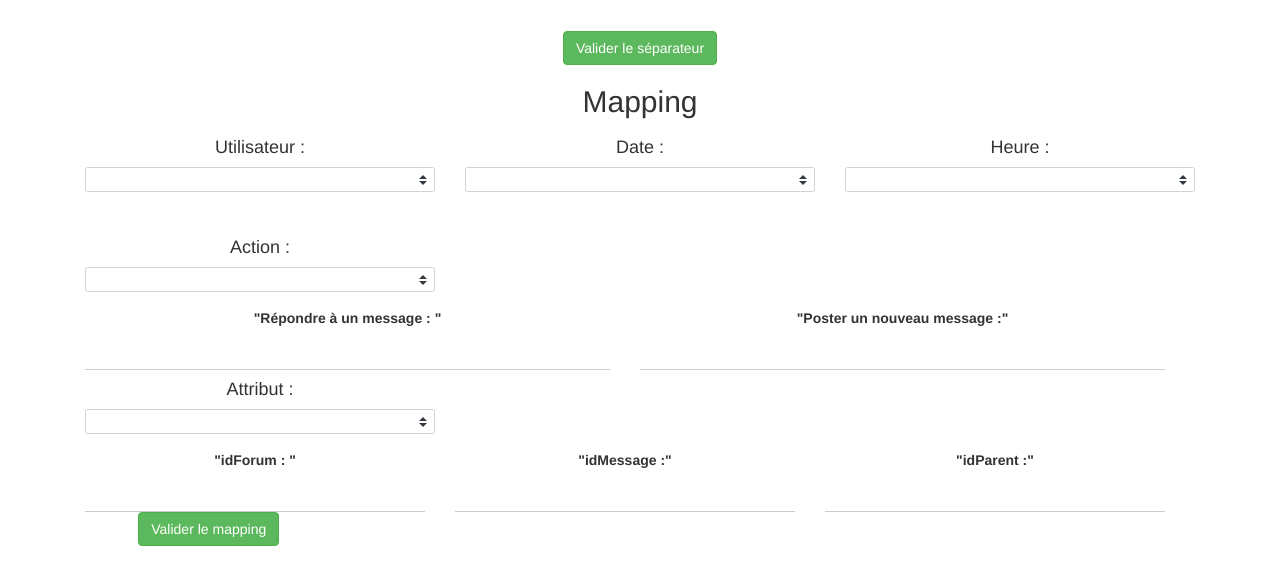
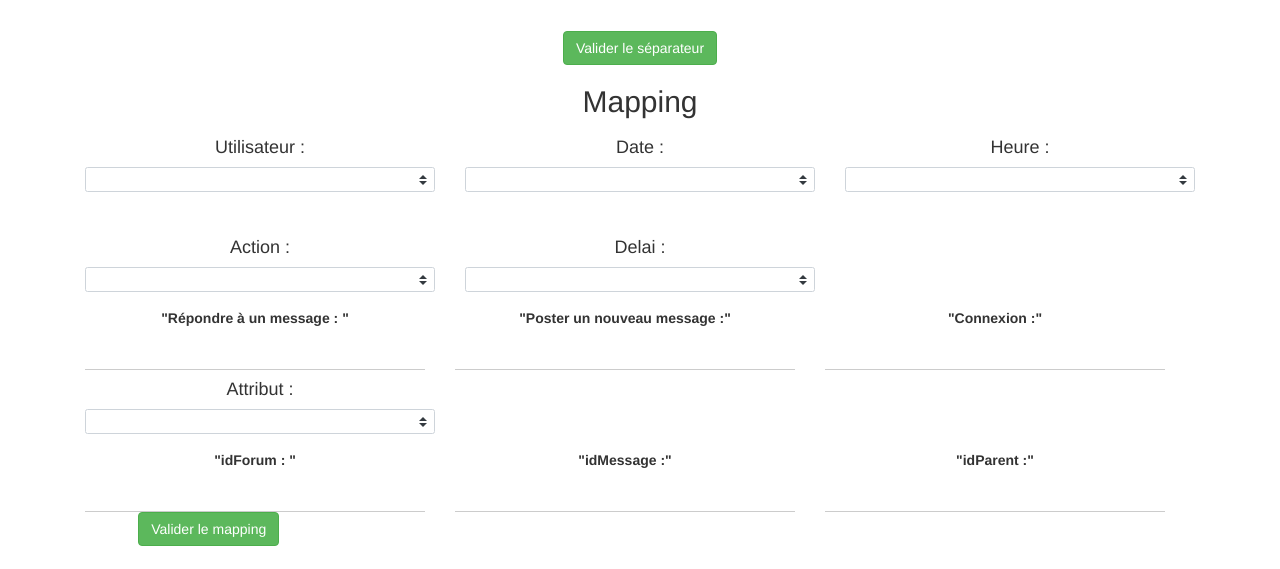
Before and after one commit to Anthony-Lardy/Collaviz, a Django app: page /collaviz in a window 1280 px wide. Shown: the part 1087-1656 px from the top of the page. Run offline with Django 3.2, Linux system fonts and the light colour scheme; lists and menus that the app fills with data are empty; some libraries are stand-ins or nearby versions.

Commit message:
Mapping Ajout Delai Connexion

```diff
--- a/collaviz/siteCollaviz/templates/siteCollaviz/accueil.html
+++ b/collaviz/siteCollaviz/templates/siteCollaviz/accueil.html
@@ -102,15 +102,23 @@
       <div id="action" class="col-4">
         <h4>Action : </h4>
         <select id="actionCol" class="browser-default custom-select"></select>
+      </div>
+      <div id="delai" class="col-4">
+        <h4>Delai : </h4>
+        <select id="delaiCol" class="browser-default custom-select"></select>
       </div><br><br><br><br>
       <div class="row col-12">
-        <div class="col-6">
+        <div class="col-4">
           <label>"Répondre à un message : "</label>
           <input id="repondreMessage" class="w3-input" type="text">
         </div>
-        <div class="col-6">
+        <div class="col-4">
           <label>"Poster un nouveau message :"</label>
           <input id="creerMessage" class="w3-input" type="text">
+        </div>
+        <div class="col-4">
+          <label>"Connexion :"</label>
+          <input id="connexion" class="w3-input" type="text">
         </div>
       </div>
       <div id="attribut" class="col-4">
@@ -328,9 +336,9 @@
       type: "POST",
       url: "/mappingDonnees",
       data: {fichier: $("#mappingFichier").find('option:selected').text(), utilisateur: $("#utilisateurCol").find('option:selected').text(), heure: $("#heureCol").find('option:selected').text(),
-      date: $("#dateCol").find('option:selected').text(), titre: $("#actionCol").find('option:selected').text(), attribut: $("#attributCol").find('option:selected').text(),
-      repondre: $("#repondreMessage").val(), poster: $("#creerMessage").val(), forum: $("#idForum").val(),
-      message: $("#idMessage").val(), parent: $("#idParent").val()},
+      date: $("#dateCol").find('option:selected').text(), titre: $("#actionCol").find('option:selected').text(), attribut: $("#attributCol").find('option:selected').text(), delai: $("#delaiCol").find('option:selected').text(),
+      repondre: $("#repondreMessage").val(), poster: $("#creerMessage").val(), connexion: $("#connexion").val(),
+      forum: $("#idForum").val(), message: $("#idMessage").val(), parent: $("#idParent").val()},
       success: function (data) {
         alert(data);
         user = data;
@@ -381,7 +389,7 @@ function getColonnesmapping(param) {
     url: "../media/tmp/" + param,
     dataType: "text",
     success: function(data) {
-      selectNom = ["utilisateur", "date", "heure", "action", "attribut"];
+      selectNom = ["utilisateur", "date", "heure", "action", "attribut", "delai"];
       var titre = data.trim().split('\n')[0].split(',');
       for (var i = 0; i < selectNom.length; i++) {
         $('#' + selectNom[i] + 'Col').html("");
--- a/collaviz/siteCollaviz/views.py
+++ b/collaviz/siteCollaviz/views.py
@@ -40,8 +40,9 @@ def collaviz(request):
 @csrf_exempt
 def mappingDonnees(request):
     if request.is_ajax() and request.method == 'POST':
-        mapping.mapping(request.POST['fichier'], request.POST['utilisateur'], request.POST['date'], request.POST['heure'], request.POST['titre'], request.POST['attribut'], request.POST['repondre'], request.POST['poster'], request.POST['forum'],
-        request.POST['message'], request.POST['parent'])
+        mapping.mapping(request.POST['fichier'], request.POST['utilisateur'], request.POST['date'], request.POST['heure'], request.POST['titre'], request.POST['attribut'], request.POST['delai'],
+        request.POST['repondre'], request.POST['poster'], request.POST['connexion'],
+        request.POST['forum'], request.POST['message'], request.POST['parent'])
         data = actionParTemps.getUsers()
         return JsonResponse(data, safe=False)
     return render(request, 'siteCollaviz/accueil.html')
```
Also changed, not shown: collaviz/siteCollaviz/mapping.py (+5 -3 lines), 1 other file.
